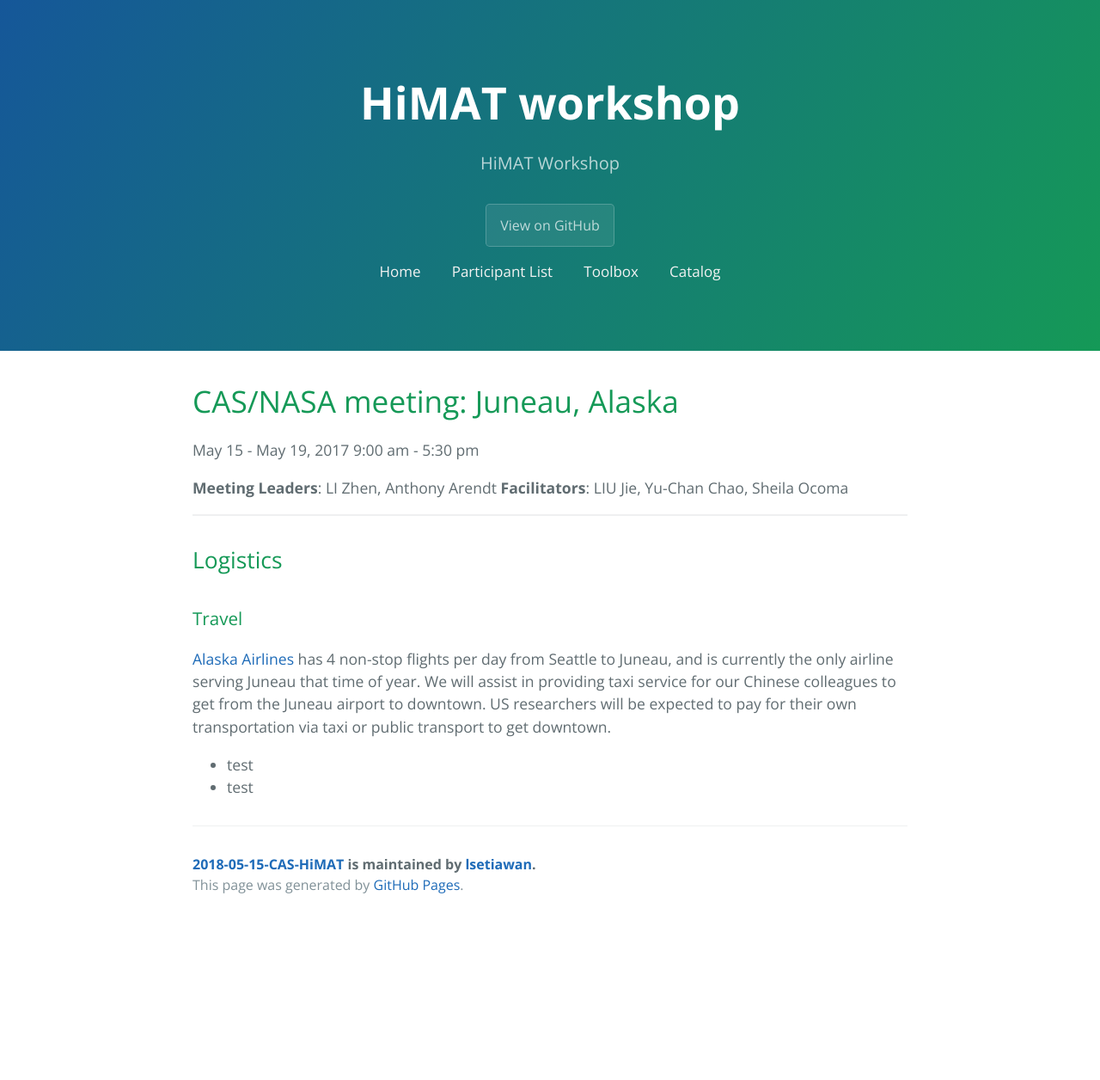
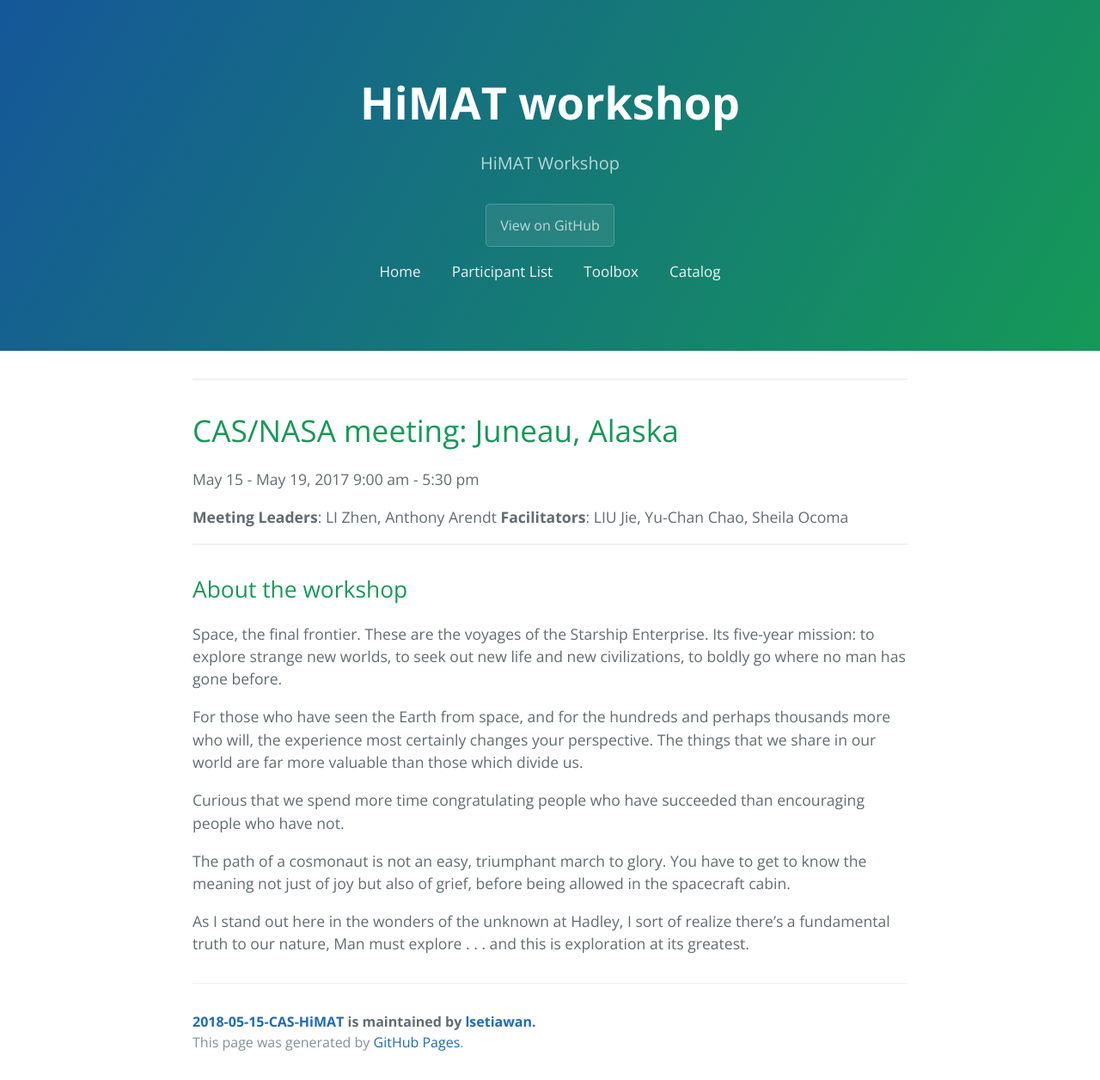
Before and after one commit to lsetiawan/2018-05-15-CAS-HiMAT, a Jekyll site: the page built from index.md, in a window 1280 px wide. Shown: the whole page at 86% size. Built offline with Jekyll 4.4.1, drawn with Linux system fonts in a browser that asks for light colours; before the commit the page ends 1073 px from its top, so only the background shows below that.

Commit message:
Update index.md

```diff
--- a/index.md
+++ b/index.md
@@ -1,6 +1,8 @@
 ---
 layout: default
 title: "Home"
+---
+
 ---
 
 # CAS/NASA meeting: Juneau, Alaska
@@ -13,10 +15,14 @@ May 15 - May 19, 2017
 
 ---
 
-## Logistics
+## About the workshop
 
-### Travel
-[Alaska Airlines](http://alaskaair.com/) has 4 non-stop flights per day from Seattle to Juneau, and is currently the only airline serving Juneau that time of year. We will assist in providing taxi service for our Chinese colleagues to get from the Juneau airport to downtown. US researchers will be expected to pay for their own transportation via taxi or public transport to get downtown.
+Space, the final frontier. These are the voyages of the Starship Enterprise. Its five-year mission: to explore strange new worlds, to seek out new life and new civilizations, to boldly go where no man has gone before.
 
-- test
-- test
+For those who have seen the Earth from space, and for the hundreds and perhaps thousands more who will, the experience most certainly changes your perspective. The things that we share in our world are far more valuable than those which divide us.
+
+Curious that we spend more time congratulating people who have succeeded than encouraging people who have not.
+
+The path of a cosmonaut is not an easy, triumphant march to glory. You have to get to know the meaning not just of joy but also of grief, before being allowed in the spacecraft cabin.
+
+As I stand out here in the wonders of the unknown at Hadley, I sort of realize there’s a fundamental truth to our nature, Man must explore . . . and this is exploration at its greatest.
```
